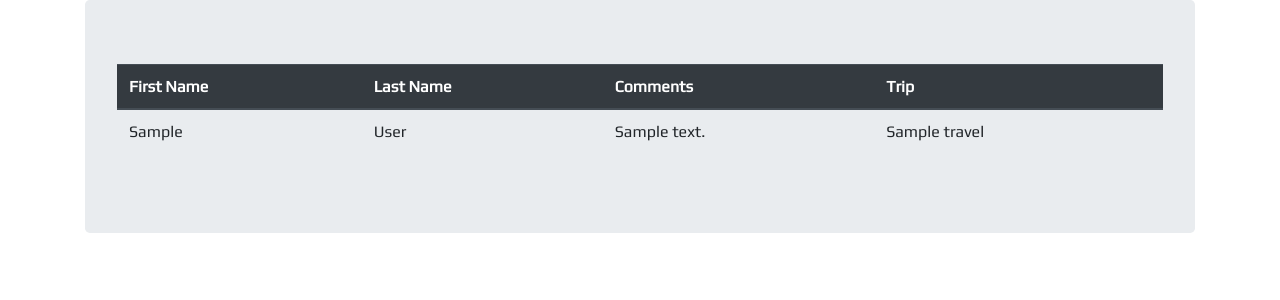
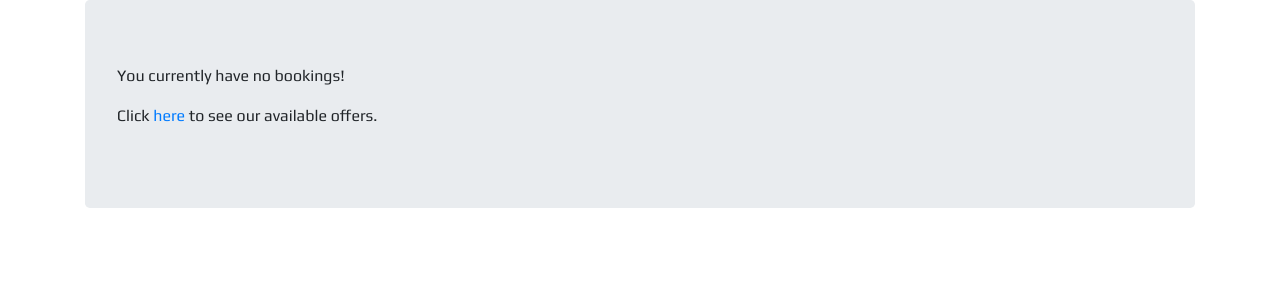
Before and after one commit to DanielGyure/TravelProject, a Django app: page /travels/my_booking in a window 1280 px wide. Shown: the part 56-356 px from the top of the page. Run offline with Django 4.2, Linux system fonts and the light colour scheme; a user stored in the database is signed in; tables that the repository leaves empty hold one stand-in row (values such as "Sample post"); some libraries are stand-ins or nearby versions; some web fonts are replaced.

Commit message:
Updated user booking html

```diff
--- a/TravelProject/viewer/templates/user_booking.html
+++ b/TravelProject/viewer/templates/user_booking.html
@@ -2,7 +2,7 @@
 
 {% block content %}
 
-
+{% if bookings.viewer.user_booking %}
 
   <table class="table">
     <thead class="thead-dark">
@@ -26,5 +26,9 @@
       {% endfor %}
 
   </table>
+{% else %}
+  <p>You currently have no bookings!</p>
+  <p>Click <a href="{% url 'travels' %}">here</a> to see our available offers.</p>
+{% endif %}
 
 {% endblock %}
```
Lines whose indentation alone changed are shown as unchanged.
